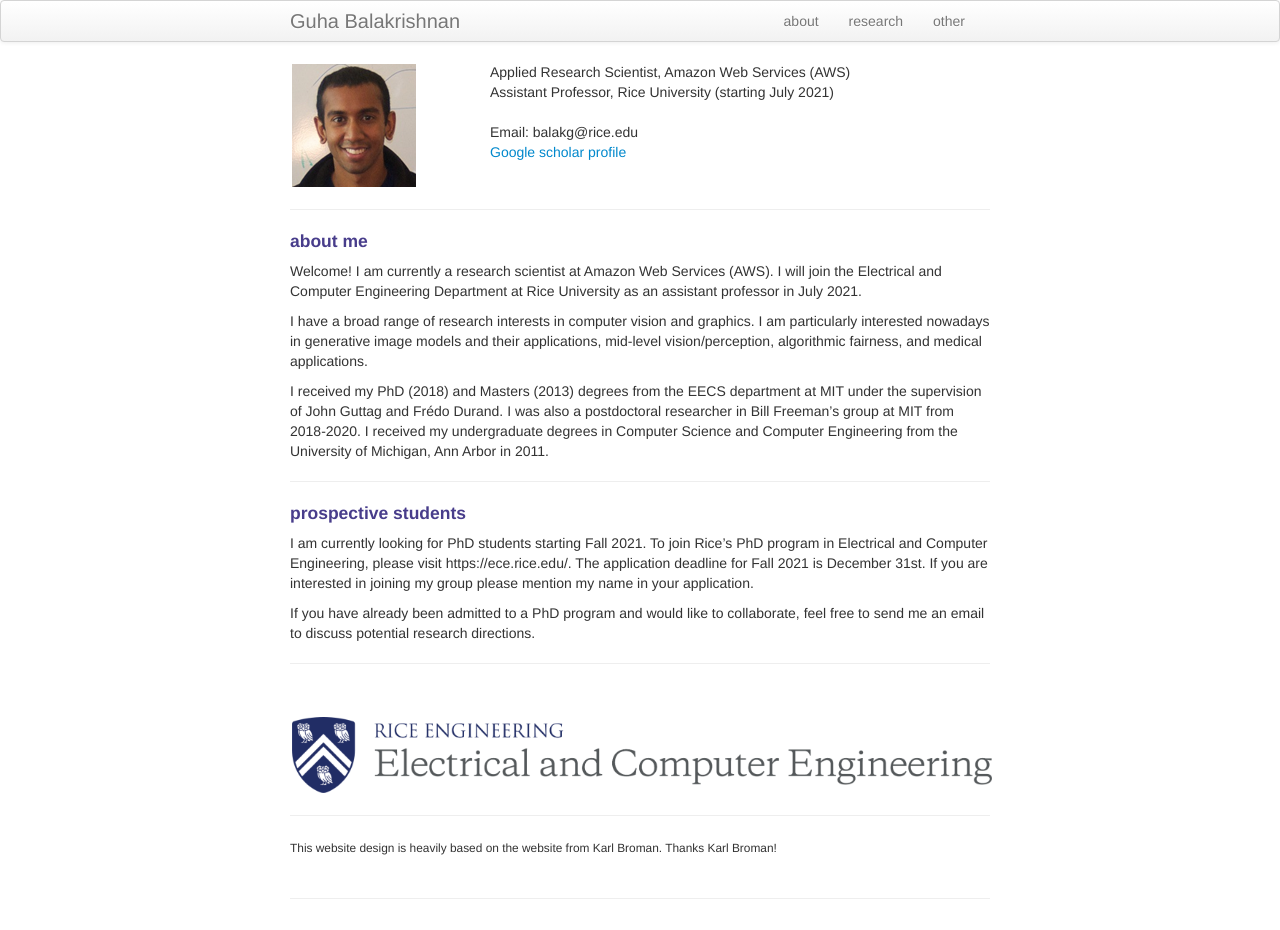
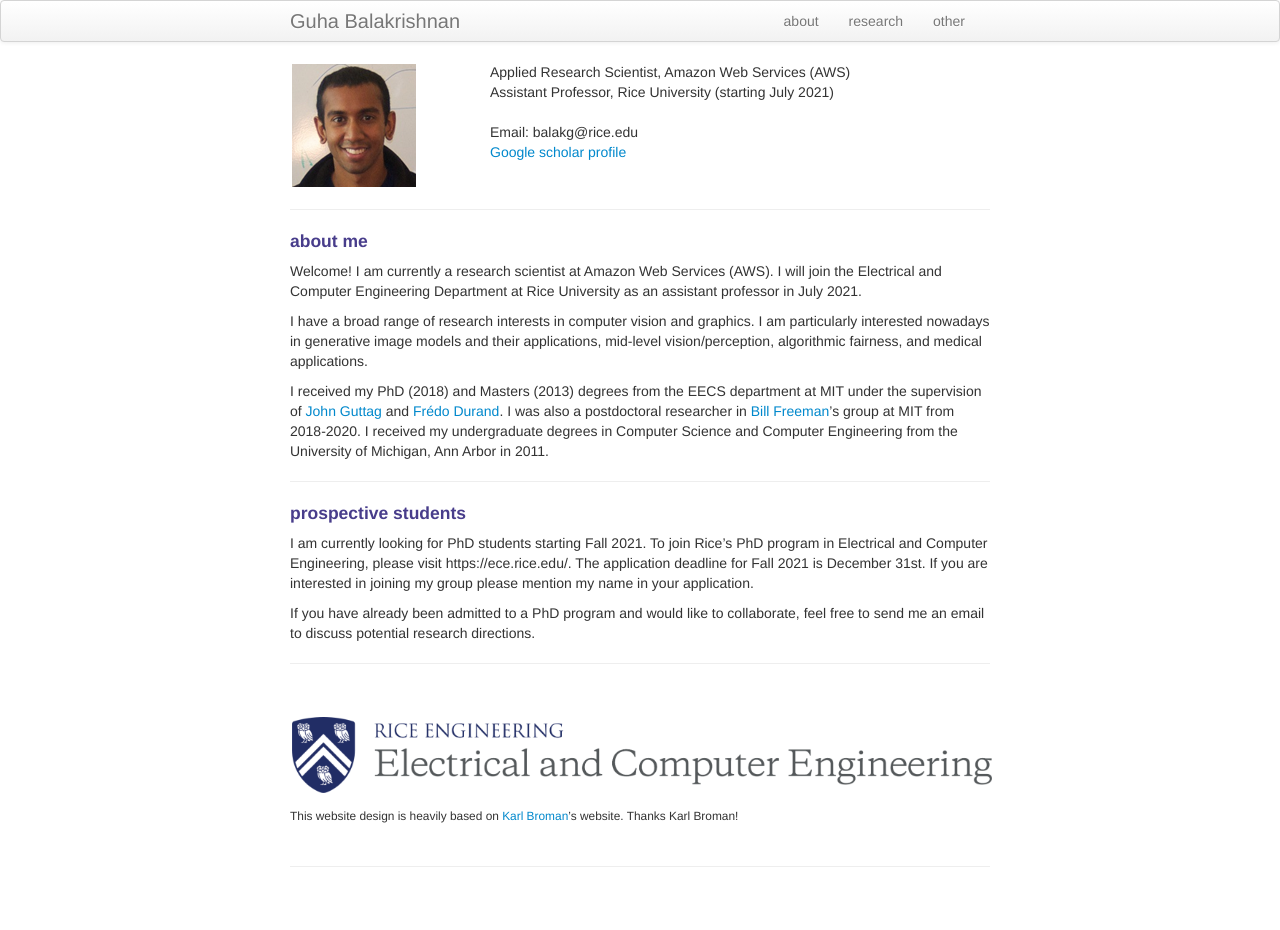
Before and after one commit to balakg/balakg.github.io, a Jekyll site: the page built from index.md, in a window 1280 px wide. Built offline with Jekyll 4.4.1, drawn with Linux system fonts in a browser that asks for light colours; after the commit the page ends 900 px from its top, so only the background shows below that.

Commit message:
added some links

```diff
--- a/index.md
+++ b/index.md
@@ -29,7 +29,7 @@ Welcome! I am currently a research scientist at Amazon Web Services (AWS). I wil
 
 I have a broad range of research interests in computer vision and graphics. I am particularly interested nowadays in generative image models and their applications, mid-level vision/perception, algorithmic fairness, and medical applications.
 
-I received my PhD (2018) and Masters (2013) degrees from the EECS department at MIT under the supervision of John Guttag and Frédo Durand. I was also a postdoctoral researcher in Bill Freeman’s group at MIT from 2018-2020. I received my undergraduate degrees in Computer Science and Computer Engineering from the University of Michigan, Ann Arbor in 2011.
+I received my PhD (2018) and Masters (2013) degrees from the EECS department at MIT under the supervision of <a href="https://ddig.csail.mit.edu/">John Guttag</a> and <a href="http://people.csail.mit.edu/fredo/">Frédo Durand</a>. I was also a postdoctoral researcher in <a href="https://billf.mit.edu/">Bill Freeman</a>’s group at MIT from 2018-2020. I received my undergraduate degrees in Computer Science and Computer Engineering from the University of Michigan, Ann Arbor in 2011.
 
 ---
 
@@ -46,6 +46,4 @@ If you have already been admitted to a PhD program and would like to collaborate
        <img src="../assets/logo.png"
                   title="Rice" alt="Rice"/></a>
 
----
-
-<small> This website design is heavily based on the website from Karl Broman. Thanks Karl Broman! </small>
+<small> This website design is heavily based on <a href="https://kbroman.org/"> Karl Broman</a>'s website. Thanks Karl Broman! </small>
```
